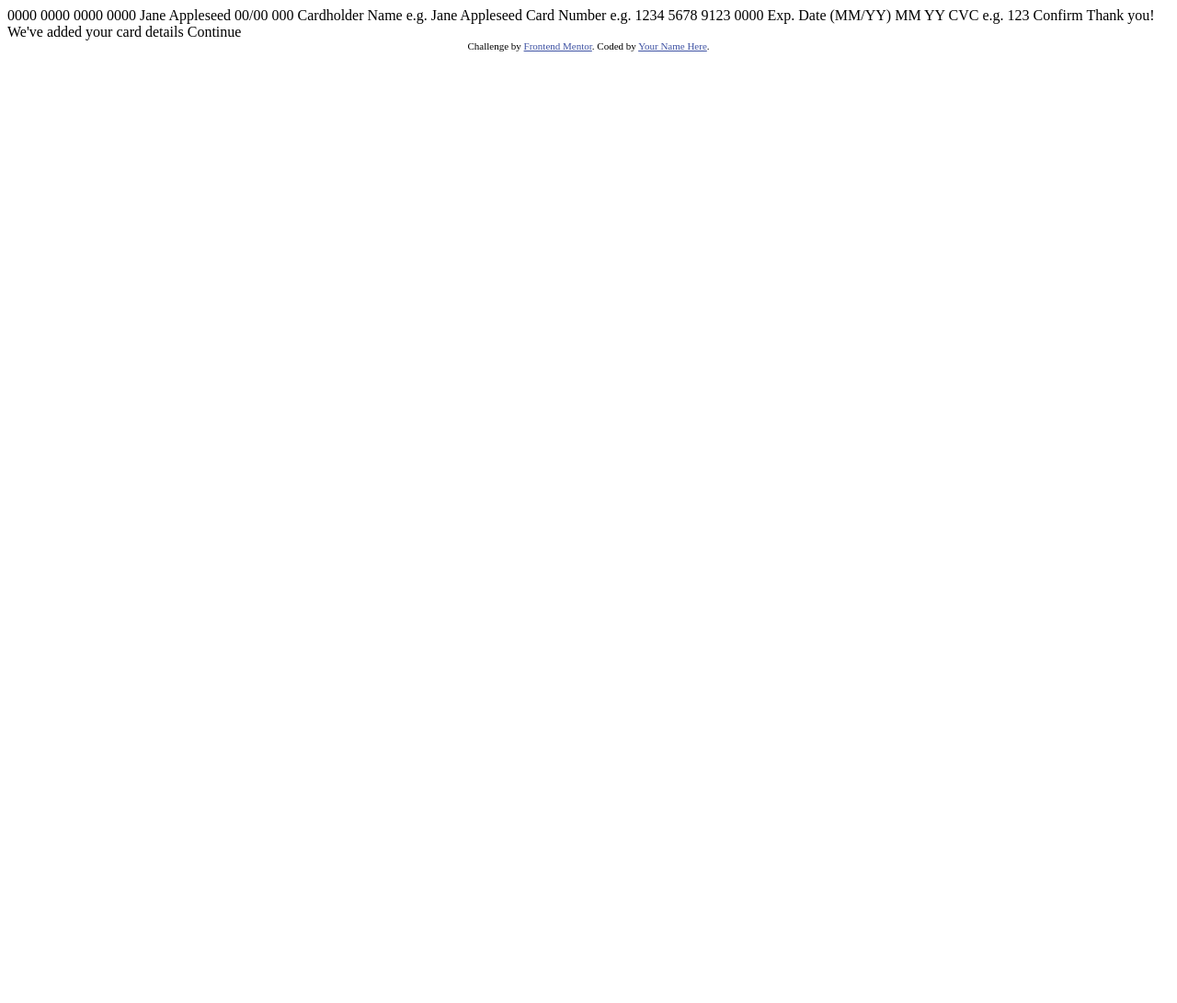
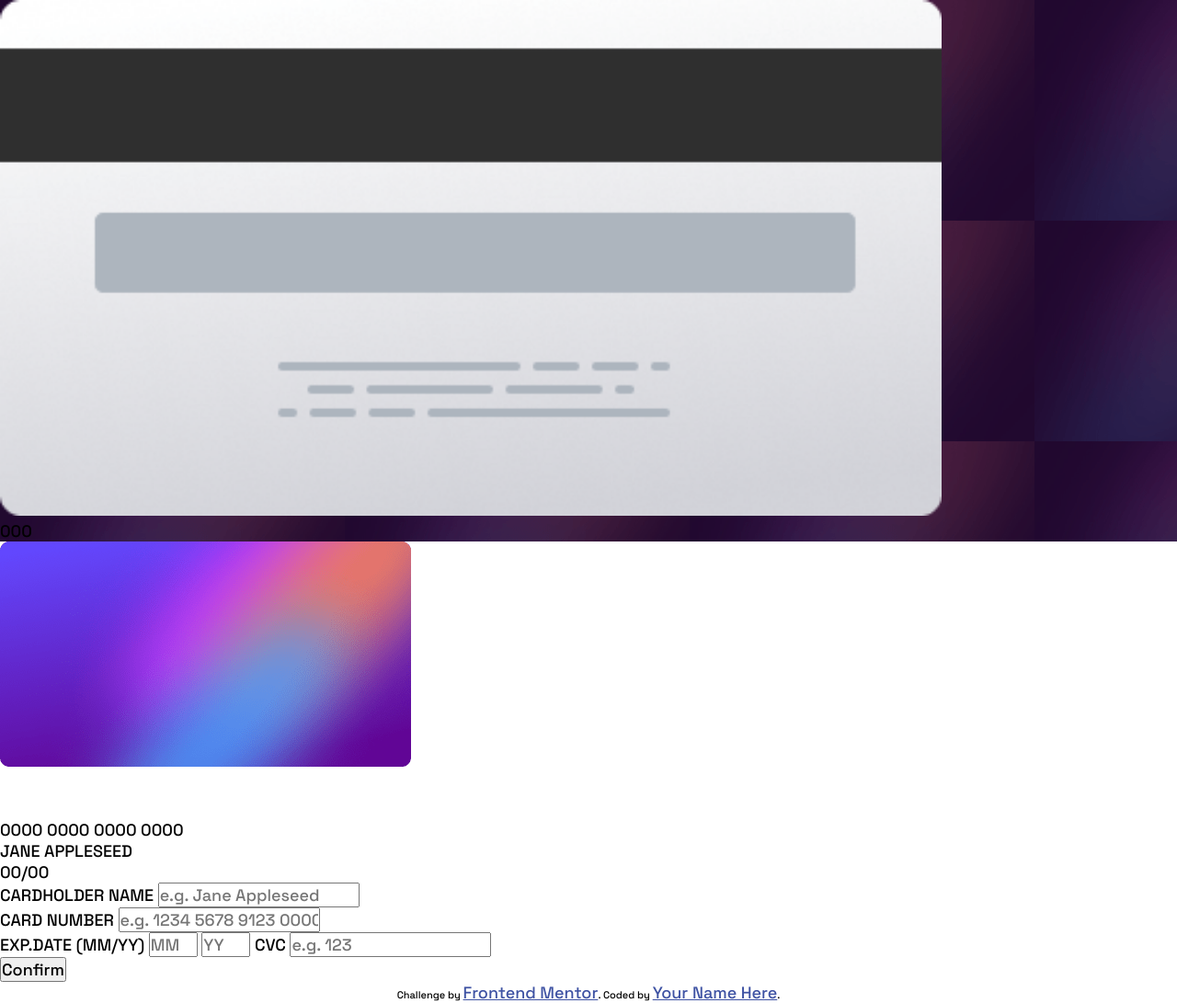
Before and after one commit to gaetankaler/Interactive-card-details-form, a plain HTML site: page interactive-card-details-form-main/index.html in a window 1280 px wide. Shown: the whole page at 92% size. Before the commit the page ends 800 px from the top, so only its background shows below. Drawn offline with Linux system fonts and the light colour scheme.

Commit message:
begin html

```diff
--- /dev/null
+++ b/interactive-card-details-form-main/app.js
@@ -0,0 +1,7 @@
+const submit = document.querySelector(".confirm");
+
+submit.addEventListener("click", defaultprevent);
+
+function defaultprevent(event) {
+  event.preventDefault();
+}
--- a/interactive-card-details-form-main/index.html
+++ b/interactive-card-details-form-main/index.html
@@ -1,51 +1,130 @@
 <!DOCTYPE html>
 <html lang="en">
   <head>
-  <meta charset="UTF-8">
-  <meta name="viewport" content="width=device-width, initial-scale=1.0"> <!-- displays site properly based on user's device -->
-
-  <link rel="icon" type="image/png" sizes="32x32" href="./images/favicon-32x32.png">
-
+    <meta charset="UTF-8" />
+    <meta name="viewport" content="width=device-width, initial-scale=1.0" />
+    <!-- displays site properly based on user's device -->
+    <link rel="preconnect" href="https://fonts.googleapis.com" />
+    <link rel="preconnect" href="https://fonts.gstatic.com" crossorigin />
+    <link
+      href="https://fonts.googleapis.com/css2?family=Space+Grotesk:wght@500&display=swap"
+      rel="stylesheet"
+    />
+    <link
+      rel="icon"
+      type="image/png"
+      sizes="32x32"
+      href="./images/favicon-32x32.png"
+    />
+    <link rel="stylesheet" href="./style.css" />
     <title>Frontend Mentor | Interactive card details form</title>
-
-  <!-- Feel free to remove these styles or customise in your own stylesheet 👍 -->
-  <style>
-    .attribution { font-size: 11px; text-align: center; }
-    .attribution a { color: hsl(228, 45%, 44%); }
-  </style>
   </head>
   <body>
+    <div class="container">
+      <div class="container-active">
+        <header class="cards">
+          <div class="card-back-head">
+            <img
+              src="./images/bg-card-back.png"
+              alt="card back"
+              class="card-back"
+            />
+            <p class="cvc">000</p>
+          </div>
+          <div class="card-front-head">
+            <img
+              src="./images/bg-card-front.png"
+              alt="card front"
+              class="card-front"
+            />
+            <div class="card-info">
+              <img src="./images/card-logo.svg" alt="logo" class="logo" />
+              <div class="card-info-number">
+                <p class="number">0000 0000 0000 0000</p>
+                <div class="card-date-name">
+                  <p class="card-name">JANE APPLESEED</p>
+                  <p class="date-expire">00/00</p>
+                </div>
+              </div>
+            </div>
+          </div>
+        </header>
+        <section class="form">
+          <form action="/ma-page-de-traitement" method="post">
+            <div>
+              <label for="name">CARDHOLDER NAME</label>
+              <input
+                placeholder="e.g. Jane Appleseed"
+                type="text"
+                id="name"
+                name="user_name"
+              />
+            </div>
+            <div>
+              <label for="number-card">CARD NUMBER</label>
+              <input
+                placeholder="e.g. 1234 5678 9123 0000"
+                type="text"
+                id="number-card"
+                name="user_number"
+                minlength="19"
+                maxlength="19"
+              />
+            </div>
+            <label for="date">EXP.DATE (MM/YY)</label>
 
-  0000 0000 0000 0000
-  Jane Appleseed
-  00/00
-
-  000
-
-  Cardholder Name
-  e.g. Jane Appleseed
-
-  Card Number
-  e.g. 1234 5678 9123 0000
-
-  Exp. Date (MM/YY)
-  MM
-  YY
-
-  CVC
-  e.g. 123
-
-  Confirm
-
+            <input
+              placeholder="MM"
+              type="number"
+              id="date-month"
+              name="date-month"
+              min="1"
+              max="12"
+              maxlength="2"
+            />
+            <input
+              placeholder="YY"
+              type="number"
+              id="date-year"
+              name="date-year"
+              min="22"
+              max="50"
+              maxlength="2"
+            />
+            <label for="cvc">CVC</label>
+            <input
+              placeholder="e.g. 123"
+              type="text"
+              id="cvc-card"
+              name="cvc-card"
+              minlength="3"
+              maxlength="3"
+            />
+            <div class="button">
+              <button type="submit" class="confirm">Confirm</button>
+            </div>
+          </form>
+        </section>
+      </div>
       <!-- Completed state start -->
 
-  Thank you!
-  We've added your card details
-  Continue
-
+      <section class="complete-section">
+        <img
+          src="./images/icon-complete.svg"
+          alt="complete logo"
+          class="complete-logo"
+        />
+        <h1 class="complete-thanks">Thank you!</h1>
+        <p class="complete-info">We've added your card details</p>
+        <button type="button" class="continue">Continue</button>
+      </section>
+    </div>
     <div class="attribution">
-    Challenge by <a href="https://www.frontendmentor.io?ref=challenge" target="_blank">Frontend Mentor</a>.
-    Coded by <a href="#">Your Name Here</a>.
+      Challenge by
+      <a href="https://www.frontendmentor.io?ref=challenge" target="_blank"
+        >Frontend Mentor</a
+      >. Coded by <a href="#">Your Name Here</a>.
     </div>
+    <script src="./app.js"></script>
   </body>
 </html>
--- /dev/null
+++ b/interactive-card-details-form-main/style.css
@@ -0,0 +1,24 @@
+* {
+  box-sizing: inherit;
+  margin: 0;
+  padding: 0;
+  font-family: "Space Grotesk", sans-serif;
+  font-size: 18px;
+}
+.card-back-head {
+  background-image: url(./images/bg-main-mobile.png);
+}
+.card-back {
+  width: 80%;
+}
+.attribution {
+  font-size: 11px;
+  text-align: center;
+}
+.attribution a {
+  color: hsl(228, 45%, 44%);
+}
+
+.complete-section {
+  display: none;
+}
```
Lines whose indentation alone changed are shown as unchanged.
